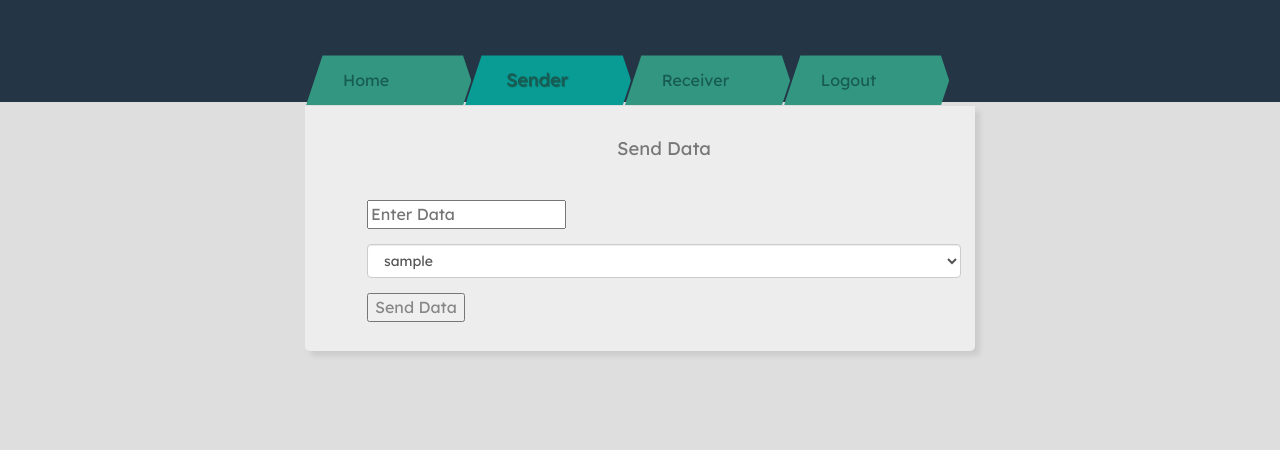
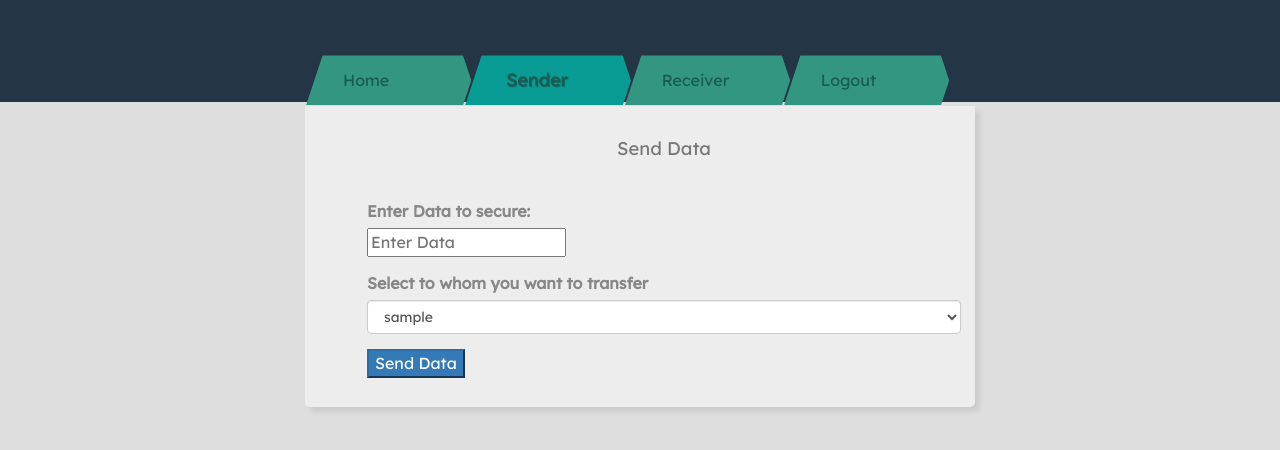
Before and after one commit to Maddiboinapav-ani/Secure-Data-Transmission, a Flask app: page /sender in a window 1280 px wide. Shown: the part 154-604 px from the top of the page. Run offline with Flask 2, Linux system fonts and the light colour scheme; the visitor is signed in with stand-in values (Sample User, id 1); a database or web service that is not in the repository returns one stand-in record (values such as "Sample title"); some libraries are stand-ins or nearby versions.

Commit message:
updating design

```diff
--- a/templates/sender.html
+++ b/templates/sender.html
@@ -27,18 +27,20 @@
                         <center><h1>Send Data</h1></center> <br/>
 
                         <div class="form-group">
-                            <input type="text" name="data" placeholder="Enter Data" required="">
+                            <label>Enter Data to secure:</label> <br/>
+                            <input type="textarea" name="data" placeholder="Enter Data" required="">
                         </div>
 
                         <div class="form-group">
-                        <select class="form-control" id="receiver" name='receiver' required="">
-                            {%for i in range(0, l)%}
-                            <option>{{dashboard_data[i]}}</option>
-                            {%endfor%}
-                        </select>
+                            <label>Select to whom you want to transfer</label><br/>
+                            <select class="form-control" id="receiver" name='receiver' required="">
+                                {%for i in range(0, l)%}
+                                    <option>{{dashboard_data[i]}}</option>
+                                {%endfor%}
+                            </select>
                         </div>
                         <div class="form-group">
-                        <button type="submit">Send Data</button>
+                            <button class="btn-primary" type="submit">Send Data</button>
                         </div>
                     </form>
                 </div>
```
